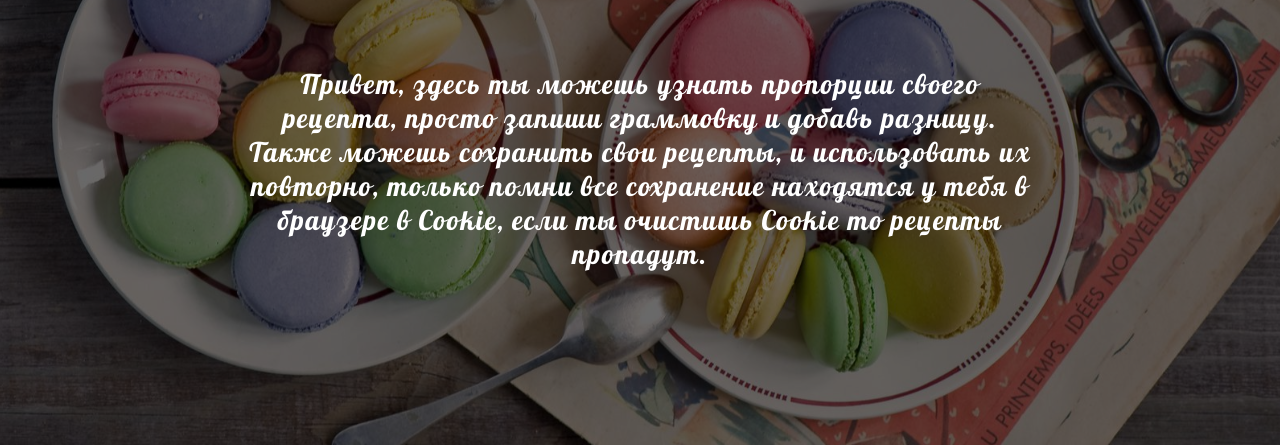
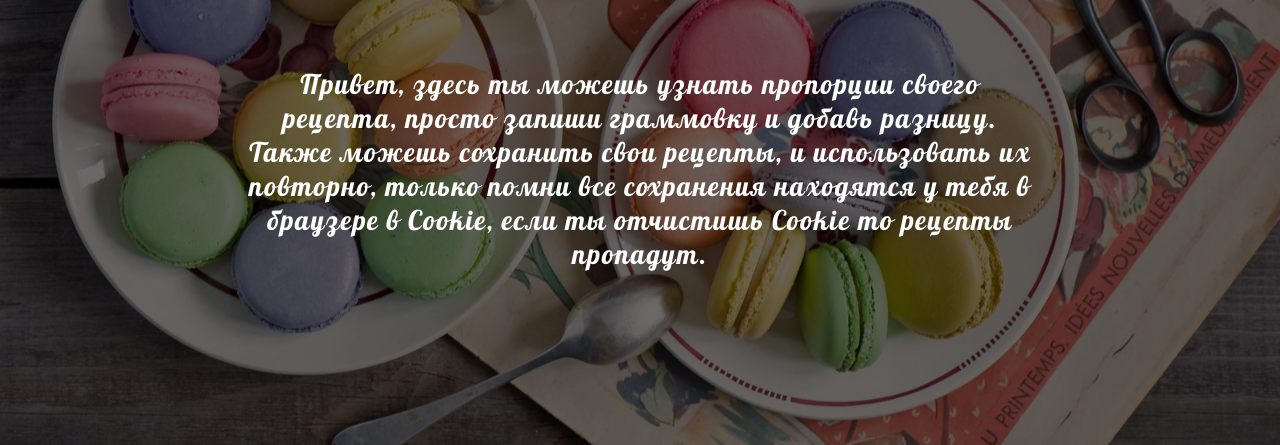
Before and after one commit to Brudrok21/Culinary_Calculator, a plain HTML site: page index.html in a window 1280 px wide. Shown: the part 276-721 px from the top of the page. Drawn offline with nearby package versions, Linux system fonts and the light colour scheme.

Commit message:
йцуйц

```diff
--- a/index.html
+++ b/index.html
@@ -20,7 +20,7 @@
     <div class="bg">
         <header>
             <h1>Culinary Calculator</h1>
-            <p> Привет, здесь ты можешь узнать пропорции своего рецепта, просто запиши граммовку и добавь разницу. Также можешь сохранить свои рецепты, и использовать их повторно, только помни все сохранение находятся у тебя в браузере в Cookie, если ты очистишь Cookie то рецепты пропадут.</p>
+            <p>Привет, здесь ты можешь узнать пропорции своего рецепта, просто запиши граммовку и добавь разницу. Также можешь сохранить свои рецепты, и использовать их повторно, только помни все сохранения находятся у тебя в браузере в Cookie, если ты отчистишь Cookie то рецепты пропадут.</p>
         </header>
     </div>
 
```
